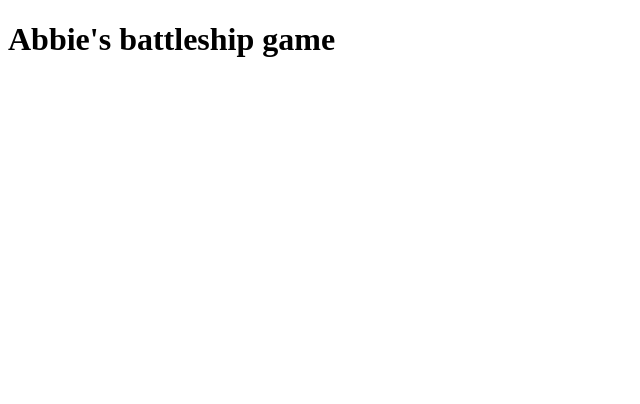
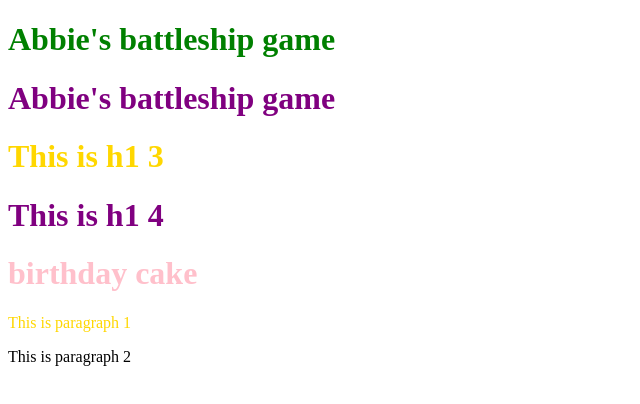
Before and after one commit to WillOgles/battleship, a plain HTML site: page index.html in a window 1280 px wide. Shown: the whole page, without its empty margins (0-640 px from the left). Drawn offline with Linux system fonts and the light colour scheme.

Commit message:
learning lesson
We learned css and html.

```diff
--- a/index.html
+++ b/index.html
@@ -2,13 +2,31 @@
 <!DOCTYPE html>
 <html>
 <head>
-	<title></title>
+	<title>Battleship Game</title>
 	<link rel="stylesheet" type="text/css" href="styles.css">
 </head>
 <body>
 
 
+<!-- Abbie, this is a comment. It will NOT appear on our web page. -->
+<h1 class="eyepatch">Abbie's battleship game</h1>
+
+<!-- This is an h1 TAG or ELEMENT -->
 <h1>Abbie's battleship game</h1>
+
+<h1 class="makethisgold">This is h1 3</h1>
+
+<h1>This is h1 4    </h1>
+
+
+<!-- The class below is called an "attribute" -->
+<h1 class="battleship">birthday cake </h1>
+
+
+
+<p class="makethisgold">This is paragraph 1</p>
+
+<p>This is paragraph 2</p>
 
 
 <script type="text/javascript" src="battleship.js"/>
--- a/styles.css
+++ b/styles.css
@@ -0,0 +1,19 @@
+
+/* The selector below says "MAKE ALL h1 purple" */
+h1 {
+	color: purple;
+}
+
+/* The . is a class selector. This below says h1 with a class="eyepatch" */
+h1.eyepatch {
+	color: green;
+}
+
+h1.battleship {
+	color:pink;
+}
+
+/* Hey, if you have the class "makethisgold" then your text should be gold*/
+.makethisgold {
+	color: gold;
+}
```
